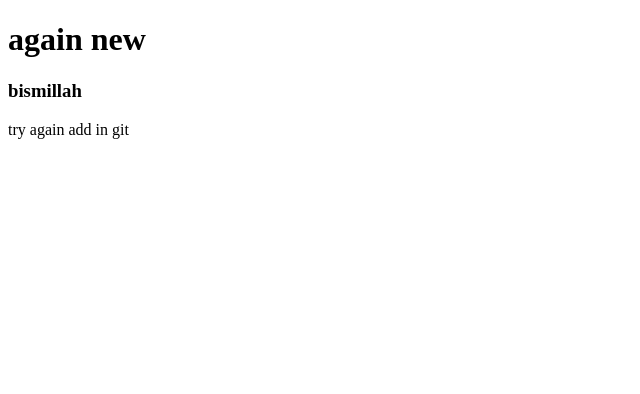
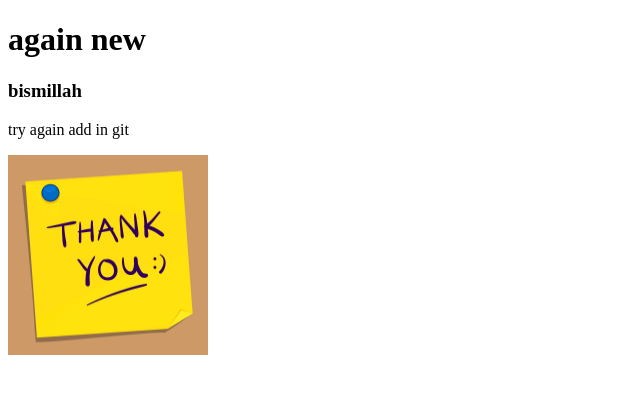
Before and after one commit to Maysha1/again, a plain HTML site: page index.html in a window 1280 px wide. Shown: the whole page, without its empty margins (0-640 px from the left). Drawn offline with Linux system fonts and the light colour scheme.

Commit message:
added img

```diff
--- a/index.html
+++ b/index.html
@@ -5,10 +5,17 @@
     <meta http-equiv="X-UA-Compatible" content="IE=edge">
     <meta name="viewport" content="width=device-width, initial-scale=1.0">
     <title>Document</title>
+    <style>
+        img{
+            height: 200px;
+            width: 200px;
+        }
+    </style>
 </head>
 <body>
     <h1>again new</h1>
     <h3>bismillah</h3>
     <p>try again add in git </p>
+    <img src="Thank-You-Sticky-Note-Wallpaper.jpg" alt="">
 </body>
 </html>
```
Also changed, not shown: Thank-You-Sticky-Note-Wallpaper.jpg (added).
